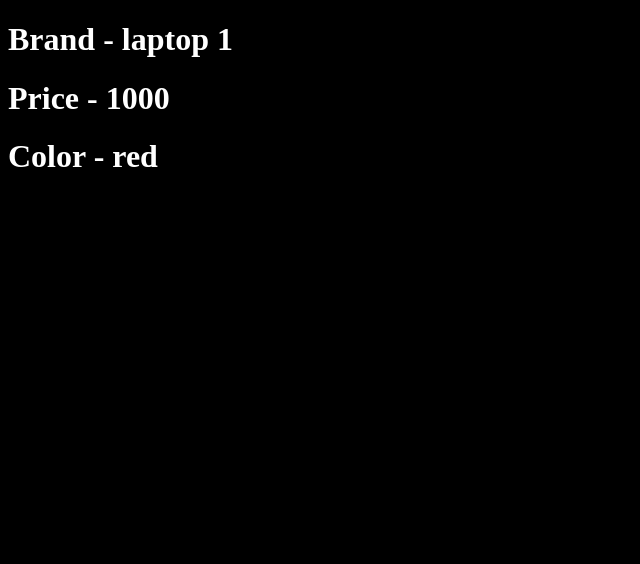
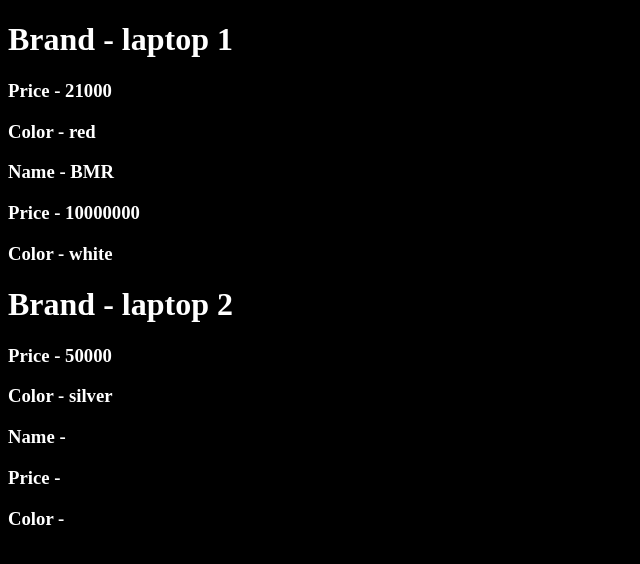
Before and after one commit to Rajan-4900/basics_React_learning, a React (Vite) app: page / in a window 1280 px wide. Shown: the top 564 px of the page, without its empty margins (0-640 px from the left). Built offline with nearby package versions, Linux system fonts and the light colour scheme.

Commit message:
playing with object creation in app.jsx file

```diff
--- a/src/App.jsx
+++ b/src/App.jsx
@@ -3,9 +3,16 @@ import Product from "./components/Product";
 
 const App = () => {
 
+  const obj = {
+    name : "BMR",
+    price : 10000000,
+    color : 'white'
+  }
+
   return (
     <>
-    <Product name="laptop 1" price={1000} color="red" />
+    <Product name="laptop 1" price={21000} color="red"  data= {obj} />
+    <Product name="laptop 2" price={50000} color="silver" />
     </>
   );
 };
--- a/src/components/Product.jsx
+++ b/src/components/Product.jsx
@@ -1,11 +1,16 @@
 import React from 'react'
 
-const Product = ({name,price,color}) => {
+const Product = ({name,price,color, data={}}) => {
   return (
     <div>
         <h1>Brand - {name}</h1>
-        <h1>Price - {price}</h1>
-        <h1>Color - {color}</h1>
+        <h3>Price - {price}</h3>
+        <h3>Color - {color}</h3>
+
+        <h3>Name - {data.name}</h3>
+        <h3>Price - {data.price}</h3>
+        <h3>Color - {data.color}</h3>
+
 
     </div>
   )
```
